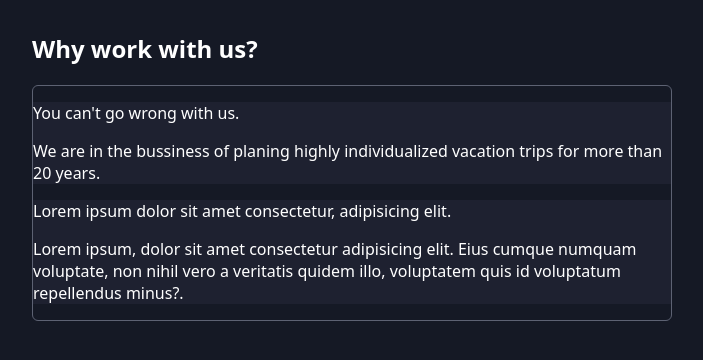
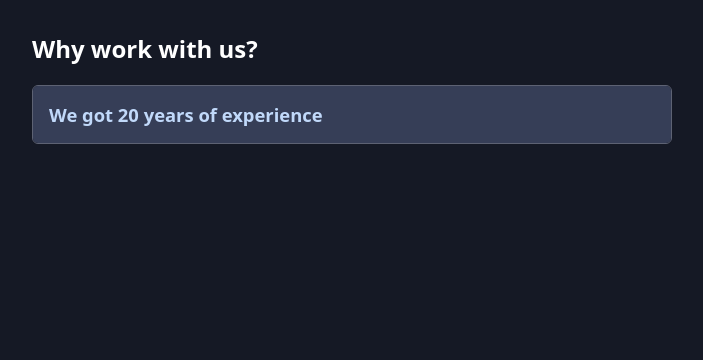
Before and after one commit to rohit-sde/explorer-patterns, a React (Vite) app: page / in a window 1280 px wide. Shown: the top 360 px of the page, without its empty margins (288-991 px from the left). Built offline with nearby package versions, Linux system fonts and the light colour scheme.

Commit message:
added components for resuable purpose

```diff
--- a/src/App.jsx
+++ b/src/App.jsx
@@ -1,14 +1,21 @@
-import Accordion from "./components/Accordion";
+import Accordion from "./components/Accordion.jsx";
 
 function App() {
     return (
         <main>
             <h2>Why work with us?</h2>
+
             <Accordion className="accordion">
-                <Accordion.Item
-                    id="expierience"
-                    className="accordion-item"
-                    title="We got 20 years of experience"
+                <Accordion.Item className="accordion-item">
+                    <Accordion.Title
+                        className="accordion-item-title"
+                        id="experience"
+                    >
+                        We got 20 years of experience
+                    </Accordion.Title>
+                    <Accordion.Content
+                        className="accordion-item-content"
+                        id="experience"
                     >
                         <article>
                             <p>You can&apos;t go wrong with us.</p>
@@ -18,24 +25,33 @@ function App() {
                                 years.
                             </p>
                         </article>
+                    </Accordion.Content>
                 </Accordion.Item>
-                <Accordion.Item
+                <Accordion.Item className="accordion-item">
+                    <Accordion.Title
                         id="local-guides"
-                    className="accordion-item"
-                    title="we're working with local guides"
+                        className="accordion-item-content"
+                    >
+                        we are working with local guides
+                    </Accordion.Title>
+                    <Accordion.Content
+                        id="local-guides"
+                        className="accordion-item-content"
                     >
                         <article>
                             <p>
-                            Lorem ipsum dolor sit amet consectetur, adipisicing
-                            elit.
+                                Lorem ipsum dolor sit amet consectetur,
+                                adipisicing elit.
                             </p>
                             <p>
-                            Lorem ipsum, dolor sit amet consectetur adipisicing
-                            elit. Eius cumque numquam voluptate, non nihil vero
-                            a veritatis quidem illo, voluptatem quis id
-                            voluptatum repellendus minus?.
+                                Lorem ipsum, dolor sit amet consectetur
+                                adipisicing elit. Eius cumque numquam voluptate,
+                                non nihil vero a veritatis quidem illo,
+                                voluptatem quis id voluptatum repellendus
+                                minus?.
                             </p>
                         </article>
+                    </Accordion.Content>
                 </Accordion.Item>
             </Accordion>
         </main>
--- a/src/components/Accordion.jsx
+++ b/src/components/Accordion.jsx
@@ -2,6 +2,8 @@ import { useContext, createContext, useState } from "react";
 
 // import Accordion from "./AccordionItem.jsx";
 import AccordionItem from "./AccordionItem.jsx";
+import AccordionTitle from "./AccordionTitle.jsx";
+import AccordionContent from "./AccordionContent.jsx";
 
 const AccordionContext = createContext();
 
@@ -42,3 +44,5 @@ export default function Accordion({ children, className }) {
 }
 
 Accordion.Item = AccordionItem;
+Accordion.Title = AccordionTitle;
+Accordion.Content = AccordionContent;
--- a/src/components/AccordionContent.jsx
+++ b/src/components/AccordionContent.jsx
@@ -8,7 +8,9 @@ export default function AccordionContext({ id, className, children }) {
     return (
         <div
             className={
-                isOpen ? `${className ?? ""} open` : "accordion-item-content"
+                isOpen
+                    ? `${className ?? " "} open`
+                    : `${className ?? " "} close`
             }
         >
             {children}
--- a/src/index.css
+++ b/src/index.css
@@ -3,8 +3,9 @@
 }
 
 html {
-  font-family: system-ui, -apple-system, BlinkMacSystemFont, 'Segoe UI', Roboto,
-    Oxygen, Ubuntu, Cantarell, 'Open Sans', 'Helvetica Neue', sans-serif;
+    font-family: system-ui, -apple-system, BlinkMacSystemFont, "Segoe UI",
+        Roboto, Oxygen, Ubuntu, Cantarell, "Open Sans", "Helvetica Neue",
+        sans-serif;
 }
 
 body {
@@ -65,6 +66,10 @@ main {
     display: none;
     padding: 1rem;
     background-color: #2c344a;
+}
+
+.close {
+    display: none;
 }
 
 .open {
```
Lines whose indentation alone changed are shown as unchanged.
